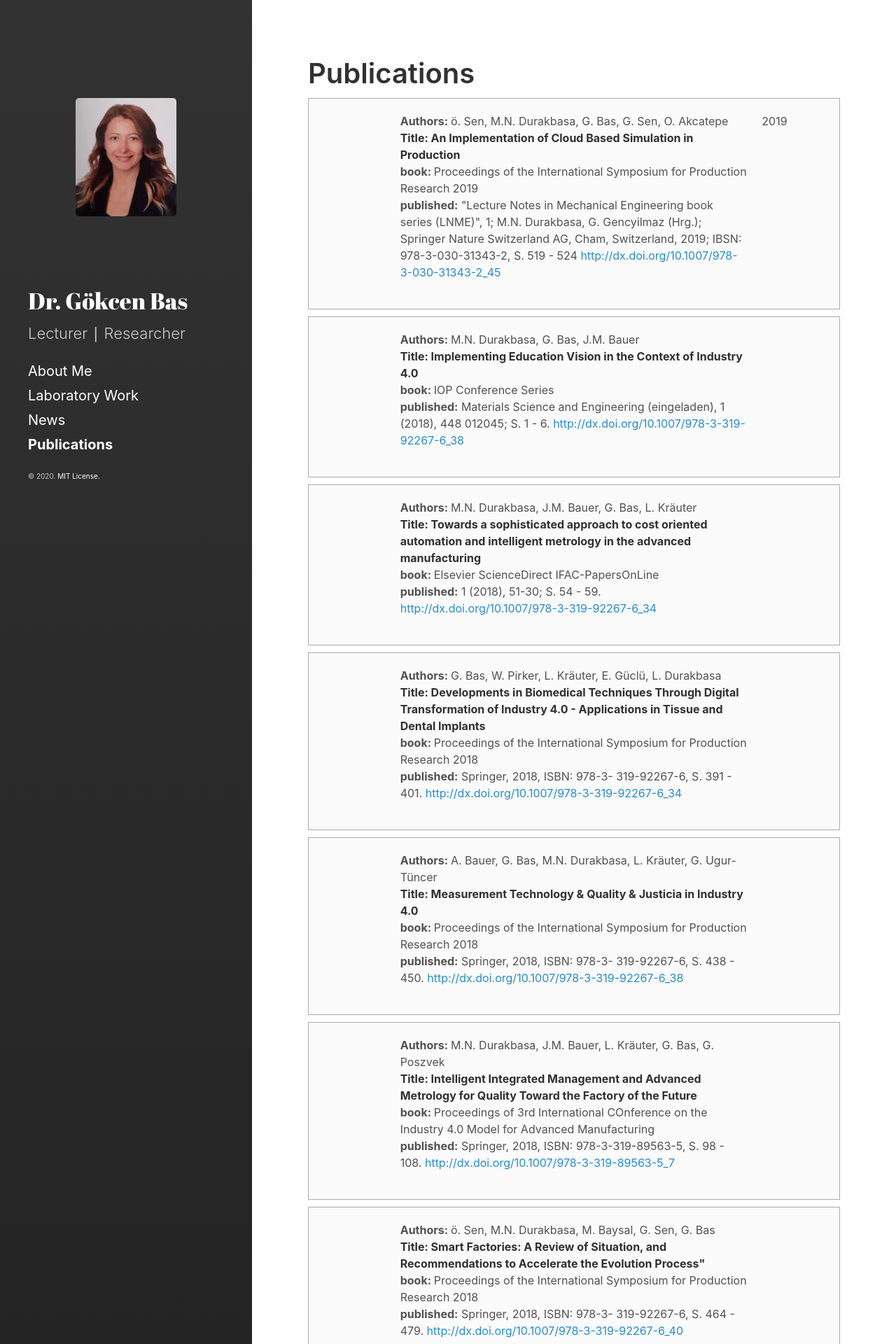
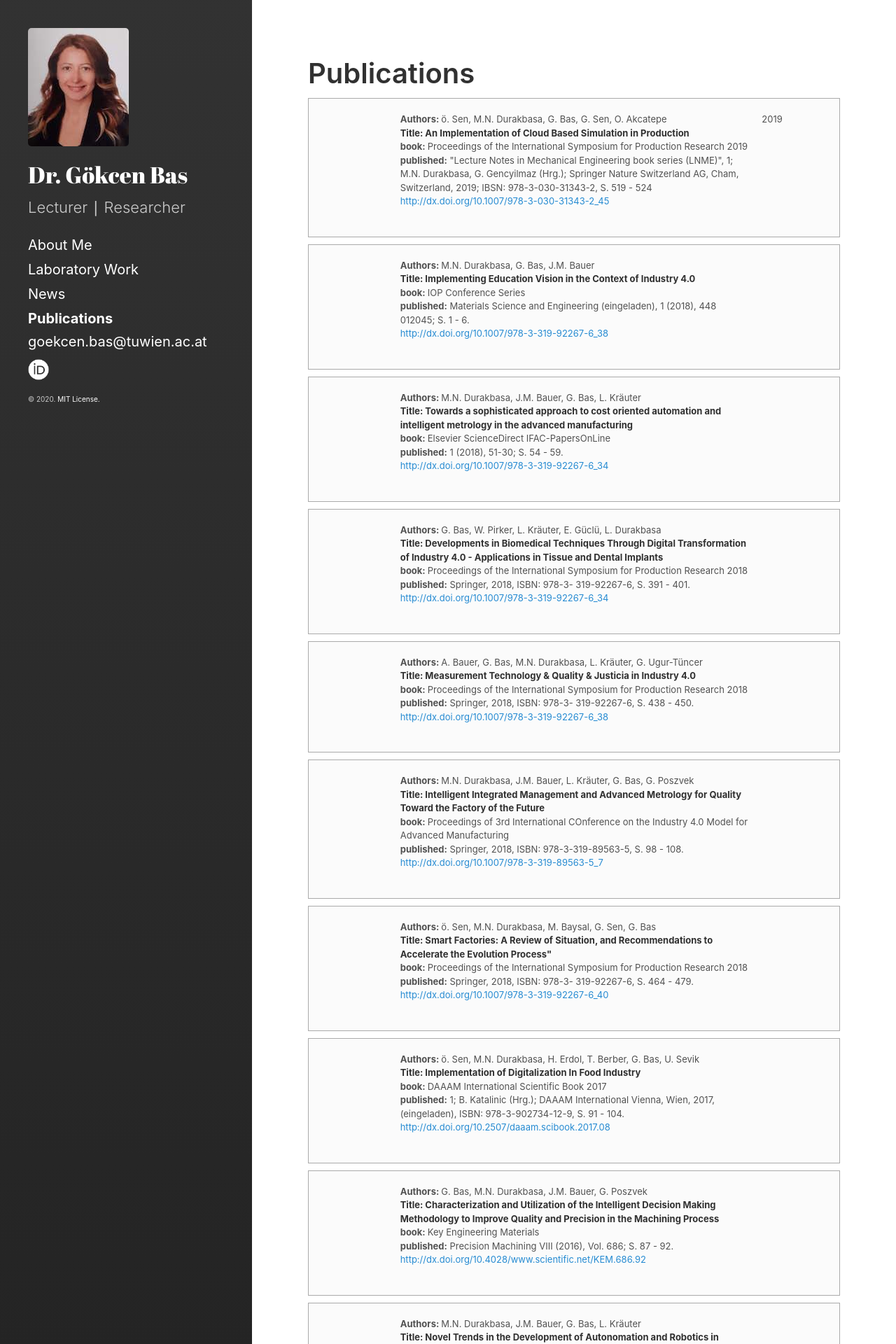
Before and after one commit to vosaul/overqint-dev, a Jekyll site: the page built from publications.html, in a window 1280 px wide. Shown: the top 1920 px of the page at 70% size. Built offline with Jekyll 4.4.1, drawn with Linux system fonts in a browser that asks for light colours; comment, search, counter and statistics services are not loaded; some of the changed text lies outside the part shown.

Commit message:
orcid and email

```diff
--- a/_config.yml
+++ b/_config.yml
@@ -7,6 +7,8 @@ title:            Dr. Gökcen Bas
 tagline:          'Lecturer ∣ Researcher'
 description:      'Lecturer ∣ Researcher'
 url:              https://overqint.github.io
+email:            goekcen.bas@tuwien.ac.at
+orcid:            https://orcid.org/0000-0002-2402-7537
 #baseurl:          '/'
 baseurl:          '/overqint-dev'
                   # the optional subpath of your site, e.g. "/blog"
--- a/_includes/sidebar.html
+++ b/_includes/sidebar.html
@@ -1,5 +1,5 @@
 <aside id="sidebar">
-    <img src="{{'/assets/images/profile.jpg' | relative_url }}" class="center">
+    <img src="{{'/assets/images/profile.jpg' | relative_url }}" class=".author">
     <{% if page.layout == "index" %}h1{% else %}div{% endif %} class="site-title">
       <a href="{{ "/" | relative_url }}">
         {% unless page.url == "/" %}
@@ -14,7 +14,10 @@
   {% if site.version %}
     <span class="site-version">Currently v{{ site.version }}</span>
   {% endif %}
-
+  <a class="u-email" href="mailto:{{ site.email }}">{{ site.email }}</a>
+  <a href="{{site.orcid}}">
+    <img src="{{'/assets/images/orcid.png' | relative_url}}" class="orcid" alt="orcid">
+  </a>
   {% include sidebar-icon-links.html %}
   {% include copyright.html %}
 </aside>
--- a/_sass/hydeout/_type.scss
+++ b/_sass/hydeout/_type.scss
@@ -32,7 +32,7 @@ h4, h5, h6 {
 p {
   margin-top: 0;
   margin-bottom: 1rem;
-  font-size: 0.8rem;
+  font-size: 0.65rem;
 }
 
 strong {
--- a/_sass/style.scss
+++ b/_sass/style.scss
@@ -2,8 +2,12 @@
   box-sizing: border-box;
 }
 
-#sidebar img {
+#sidebar .author {
   margin: 100px auto;
+}
+.orcid {
+  margin: 10px 0;
+  width: 30px;
 }
 
 .publication {
--- a/publications.html
+++ b/publications.html
@@ -8,7 +8,6 @@ sidebar_link: true
       <div style="display: inline" data-badge-popover="right" data-badge-type="donut"
         data-doi="10.1016/j.ifacol.2015.12.077" data-hide-no-mentions="true" class="altmetric-embed">
       </div>
-
 
         {% assign publications = site.data.publications %}
         {% for item in publications %}
@@ -28,6 +27,7 @@ sidebar_link: true
               <strong>Title: {{item.title}}</strong><br>
               <b>book: </b> {{item.book}}<br>
               <b>published:</b> {{item.published}}
+              <br>
               <a href="http://dx.doi.org/{{item.doi}}">http://dx.doi.org/{{item.doi}}</a>
             </p>
             <span class="__dimensions_badge_embed__"
```
Also changed, not shown: assets/images/orcid.png (added).
